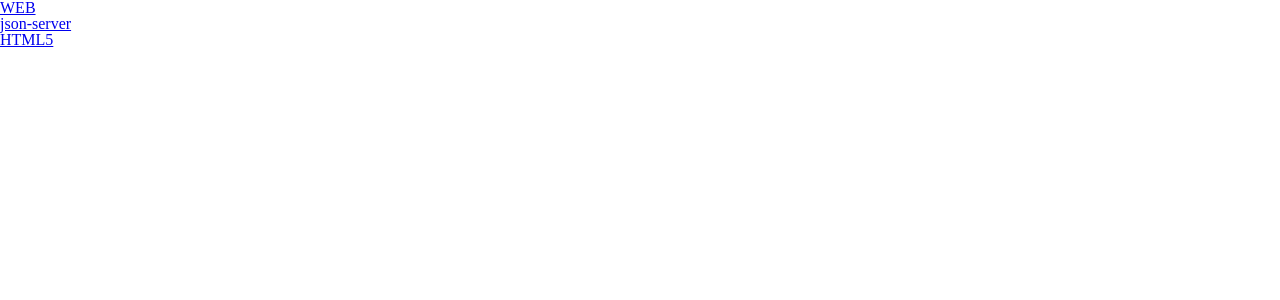
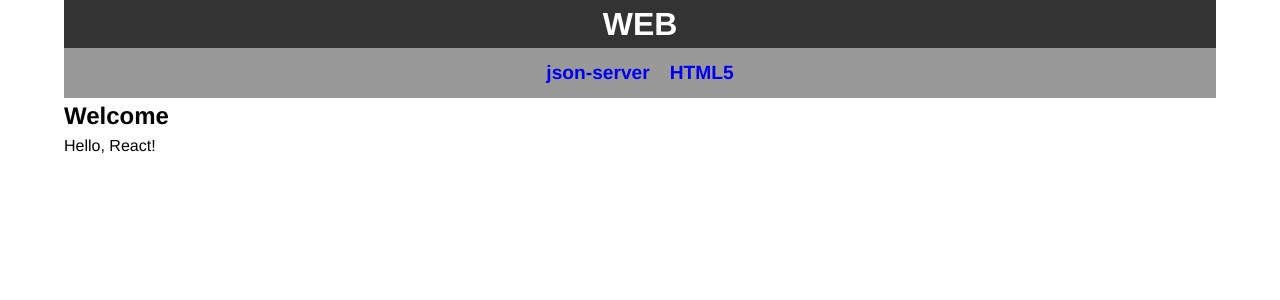
Before and after one commit to hyoungqu23/TIL_elice, a React (Create React App) app in the folder React/w12/react-example/: page / in a window 1280 px wide. Shown: the top 300 px of the page. Built offline with nearby package versions, Linux system fonts and the light colour scheme; data requests are answered from the project's data file.

Commit message:
[0620] Read Component 추가

```diff
--- a/React/w12/react-example/src/App.js
+++ b/React/w12/react-example/src/App.js
@@ -1,14 +1,15 @@
 import React, { useState, useEffect } from 'react';
-import { Reset } from 'styled-reset';
-import { Link } from 'react-router-dom';
+import styled from 'styled-components';
+import GlobalStyle from './GlobalStyle';
+import { Routes, Route, Link, useParams } from 'react-router-dom';
 
 const Header = () => {
   return (
-    <header>
+    <StyledHeader>
       <h1>
         <Link to="/">WEB</Link>
       </h1>
-    </header>
+    </StyledHeader>
   );
 };
 
@@ -22,9 +23,34 @@ const NavBar = ({ menus }) => {
   });
 
   return (
-    <nav>
+    <StyledNavBar>
       <ul>{menuItems}</ul>
-    </nav>
+    </StyledNavBar>
+  );
+};
+
+const Read = () => {
+  const { id } = useParams(); // 주소에서 id 값을 추출한다.
+  const [topic, setTopic] = useState({
+    title: '',
+    body: '',
+  });
+
+  const refreshTopic = async () => {
+    const response = await fetch('http://localhost:3333/topics/' + id);
+    const result = await response.json();
+    setTopic(result);
+  };
+
+  useEffect(() => {
+    refreshTopic();
+  }, [id]);
+
+  return (
+    <article>
+      <h2>{topic.title}</h2>
+      <p>{topic.body}</p>
+    </article>
   );
 };
 
@@ -43,12 +69,67 @@ function App() {
   }, []); // 최초 1회 실행
 
   return (
-    <div className="App">
-      <Reset />
+    <StyledApp>
+      <GlobalStyle />
       <Header />
       <NavBar menus={topics} />
-    </div>
+      <Routes>
+        <Route
+          path="/"
+          element={
+            <>
+              <h2>Welcome</h2>
+              <p>Hello, React!</p>
+            </>
+          }
+        />
+        <Route path="/read/:id" element={<Read menus={topics} />} />
+      </Routes>
+    </StyledApp>
   );
 }
 
 export default App;
+
+const StyledApp = styled.div`
+  width: 90%;
+  height: 100vh;
+  margin: 0 auto;
+`;
+
+const StyledHeader = styled.header`
+  background-color: #333;
+
+  h1 {
+    font-size: 2rem;
+    font-weight: bold;
+    text-align: center;
+  }
+
+  a {
+    color: #fff;
+  }
+`;
+
+const StyledNavBar = styled.nav`
+  display: flex;
+  height: 50px;
+  justify-content: center;
+  align-items: center;
+  background-color: #999;
+
+  ul {
+    display: flex;
+    justify-content: space-between;
+    align-items: center;
+  }
+
+  li {
+    font-size: 1.2rem;
+    padding: 0 10px;
+    list-style: none;
+    text-decoration: none;
+    font-weight: bold;
+    color: #fff;
+  }
+`;
```
